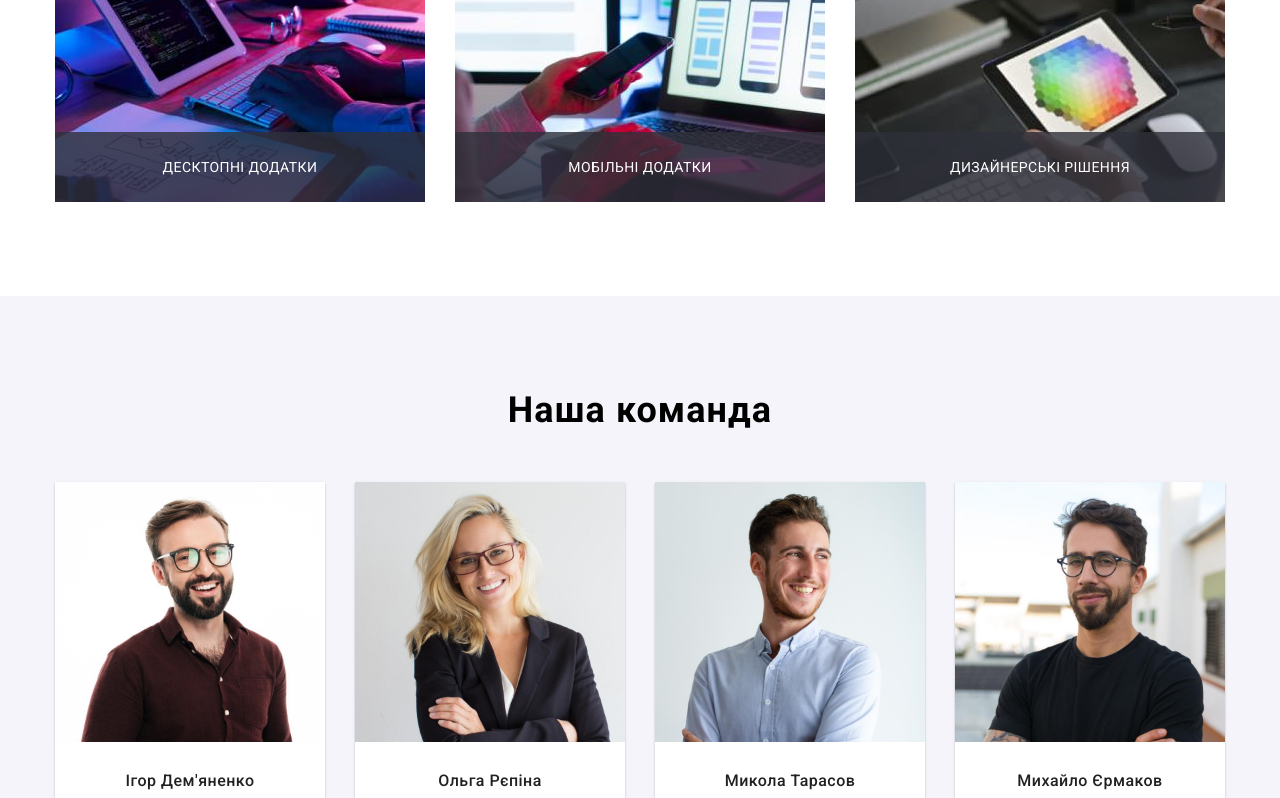
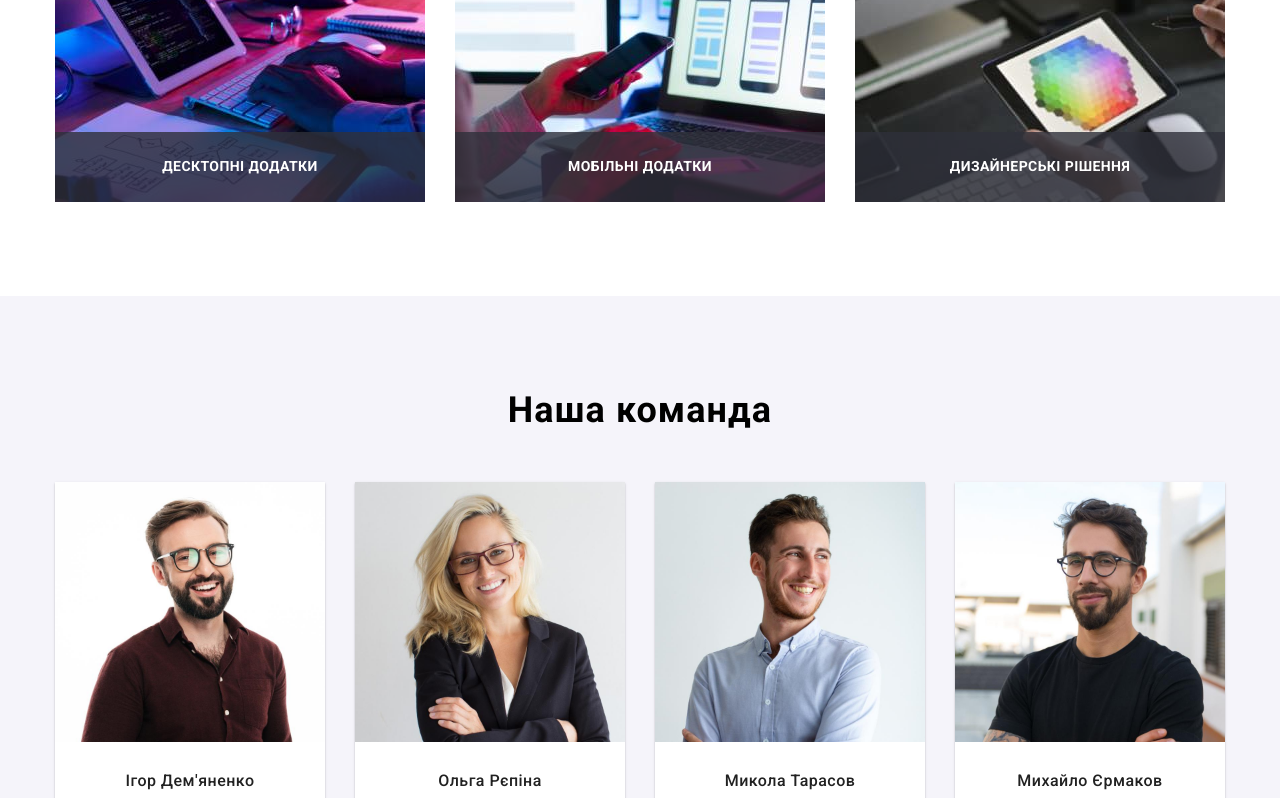
Before and after one commit to KovalVladyslav/goit-markup-hw-05, a plain HTML site: page index.html in a window 1280 px wide. Shown: the part 1300-2098 px from the top of the page. Drawn offline with nearby package versions, Linux system fonts and the light colour scheme.

Commit message:
fixed some mistakes

```diff
--- a/css/styles.css
+++ b/css/styles.css
@@ -353,22 +353,28 @@ button {
 .what-we-do-list {
   position: relative;
 }
-.overlay {
+
+.overlay-text {
   position: absolute;
-  bottom: 0;
-  left: 0;
 
-  padding-top: 27px;
-  padding-bottom: 27px;
-  width: 100%;
-
-  background-color: rgba(47, 48, 58, 0.8);
-}
-.overlay-text {
   color: #ffffff;
   text-transform: uppercase;
-  text-align: center;
+  font-weight: 700;
+  line-height: 1.14;
+
+
+  bottom: 0;
+
+  width: 100%;
+  height: 70px;
+  background-color: rgba(47, 48, 58, 0.8);
+
+  display: flex;
+  align-items: center;
+  justify-content: center;
+
 }
+
 
 /* Our team */
 .our-team {
@@ -587,7 +593,6 @@ button {
   color: var(--primary-background-color);
   box-shadow: 0px 3px 1px rgba(0, 0, 0, 0.1), 0px 1px 2px rgba(0, 0, 0, 0.08),
     0px 2px 2px rgba(0, 0, 0, 0.12);
-  border-radius: 4px;
 }
 .photo-list {
   display: flex;
@@ -656,8 +661,8 @@ button {
   transition: transform var(--animate);
 }
 
-.photo-item:hover .overlay-portfolion,
-.photo-item:focus .overlay-portfolion {
+.photo-link:hover .overlay-portfolion,
+.photo-link:focus .overlay-portfolion {
   transform: translateY(0);
 }
 .overlay-text-portfolio {
--- a/index.html
+++ b/index.html
@@ -131,15 +131,15 @@
           <ul class="what-we-do-photo">
             <li class="what-we-do-list">
               <img src="./Images/img.jpg" width="370" height="294" alt="приклад1" />
-              <div class="overlay"><p class="overlay-text">Десктопні додатки</p></div>
+              <p class="overlay-text">Десктопні додатки</p>
             </li>
             <li class="what-we-do-list">
               <img src="./Images/img(1).jpg" width="370" height="294" alt="приклад2" />
-              <div class="overlay"><p class="overlay-text">Мобільні додатки</p></div>
+              <p class="overlay-text">Мобільні додатки</p>
             </li>
             <li class="what-we-do-list">
               <img src="./Images/img(2).jpg" width="370" height="294" alt="приклад3" />
-              <div class="overlay"><p class="overlay-text">Дизайнерські рішення</p></div>
+              <p class="overlay-text">Дизайнерські рішення</p>
             </li>
           </ul>
         </div>
```
